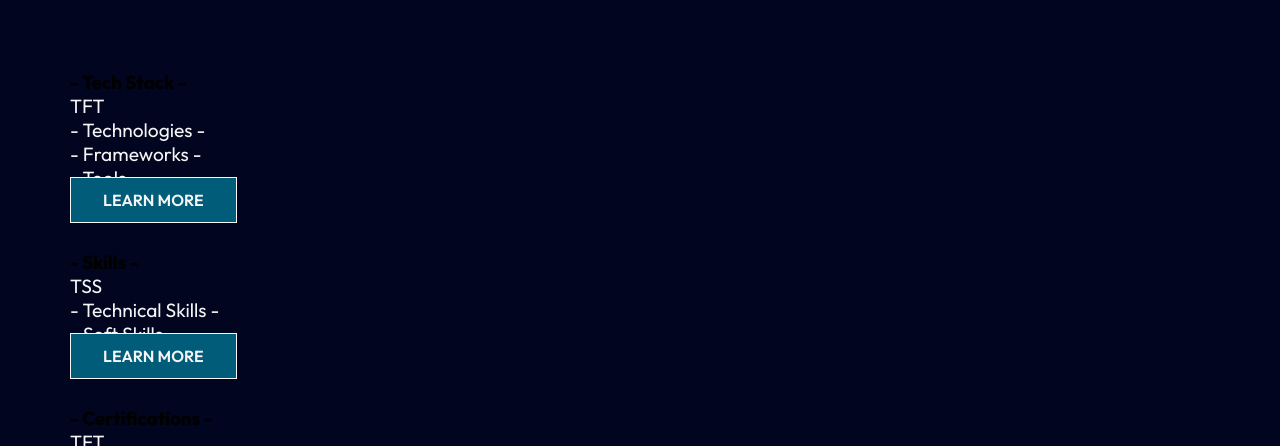
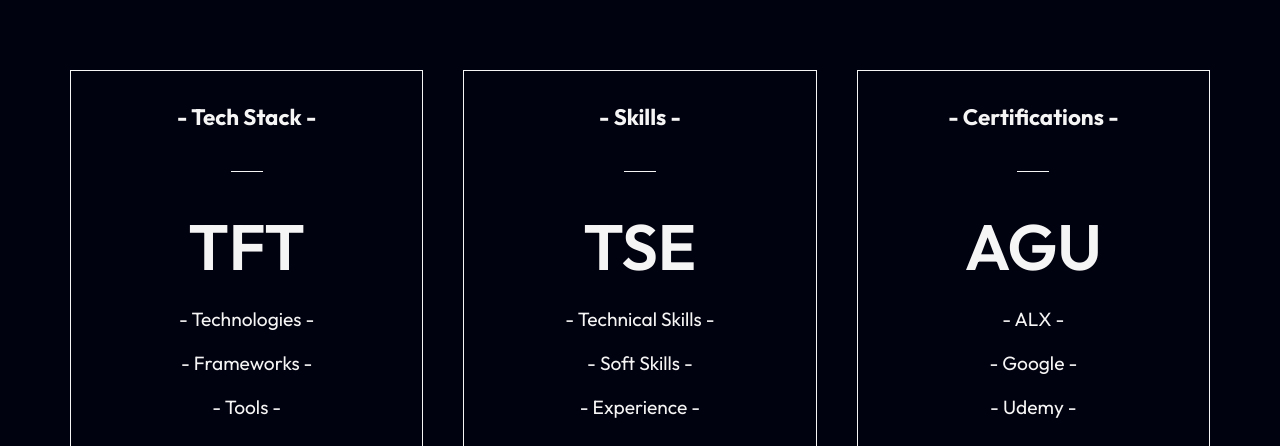
Before and after one commit to Senu-sesi2/Portfolio, a React (Create React App) app in the folder portfoliosite/: page /project in a window 1280 px wide. Shown: the part 506-952 px from the top of the page. Built offline with nearby package versions, Linux system fonts and the light colour scheme.

Commit message:
style the Tech Stack cards

```diff
--- a/portfoliosite/src/components/TechStackCards.js
+++ b/portfoliosite/src/components/TechStackCards.js
@@ -10,7 +10,7 @@
             <div className="card">
                 <h3>- Tech Stack -</h3>
                 <span className="bar"></span>
-                <p className="tft">TFT</p>
+                <p className="tsc">TFT</p>
                 <p>- Technologies -</p>
                 <p>- Frameworks -</p>
                 <p>- Tools -</p>
@@ -22,9 +22,10 @@
             <div className="card">
                 <h3>- Skills -</h3>
                 <span className="bar"></span>
-                <p className="tss">TSS</p>
+                <p className="tsc">TSE</p>
                 <p>- Technical Skills -</p>
                 <p>- Soft Skills -</p>
+                <p>- Experience -</p>
                 <Link to="/contact" className="btn">
                     LEARN MORE
                 </Link>
@@ -33,9 +34,10 @@
             <div className="card">
                 <h3>- Certifications -</h3>
                 <span className="bar"></span>
-                <p className="BC">TFT</p>
+                <p className="tsc">AGU</p>
                 <p>- ALX -</p>
                 <p>- Google -</p>
+                <p>- Udemy -</p>
                 <Link to="/contact" className="btn">
                     LEARN MORE
                 </Link>
--- a/portfoliosite/src/components/TechStackCardsStyles.css
+++ b/portfoliosite/src/components/TechStackCardsStyles.css
@@ -1,13 +1,60 @@
 .tech{
     width: 100%;
     padding: 6rem 1rem;
-    background: rgb(1, 5, 31)
+    background: rgb(1, 2, 15)
 }
 
 .card-container{
     max-width: 1140px;
     margin: auto;
     display: grid;
-    grid-template-columns: repeat(3, 1rf);
+    grid-template-columns: repeat(3, 1fr);
     grid-gap: 40px;
 }
+
+.card{
+    border: 1px solid whitesmoke;
+    color: whitesmoke;
+    text-align: center;
+    padding: 1rem;
+}
+
+.card:hover{
+    background-color: #011c35;
+}
+
+.card h3{
+    font-size: 1.4rem;
+    padding: 1rem;
+}
+
+.card p{
+    padding: 10px 0;
+}
+
+.bar{
+    border-bottom: 1px solid whitesmoke;
+    width: 10%;
+    margin: 1.5rem auto;
+    display: block;
+}
+
+.tsc{
+    font-size: 4rem;
+    font-weight: 600;
+    padding: 1rem 0;
+}
+
+.btn{
+    display: block;
+    width: 80%;
+    margin: 2rem auto;
+}
+
+@media screen and (max-width: 740px) {
+    .card-container{
+    max-width: 90%;
+    margin: auto;
+    grid-template-columns: 1fr;
+    }
+}
```
